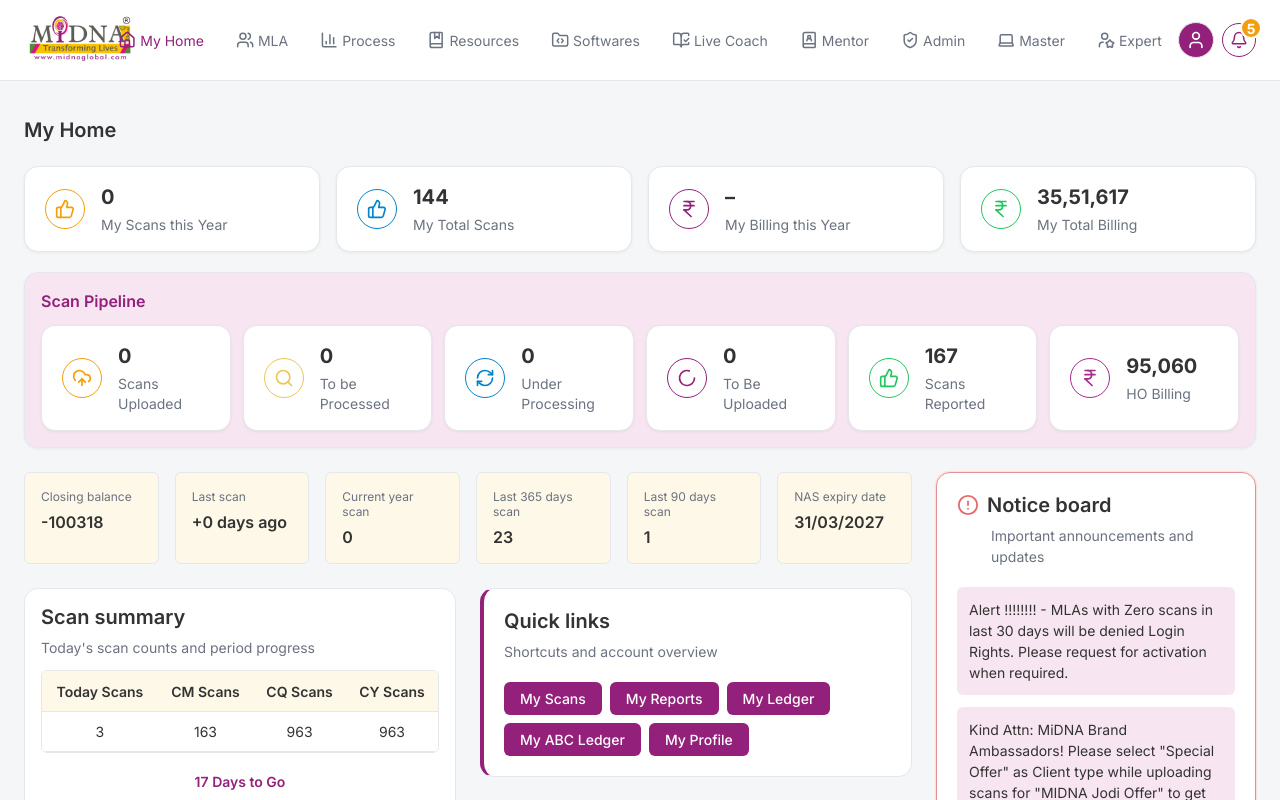
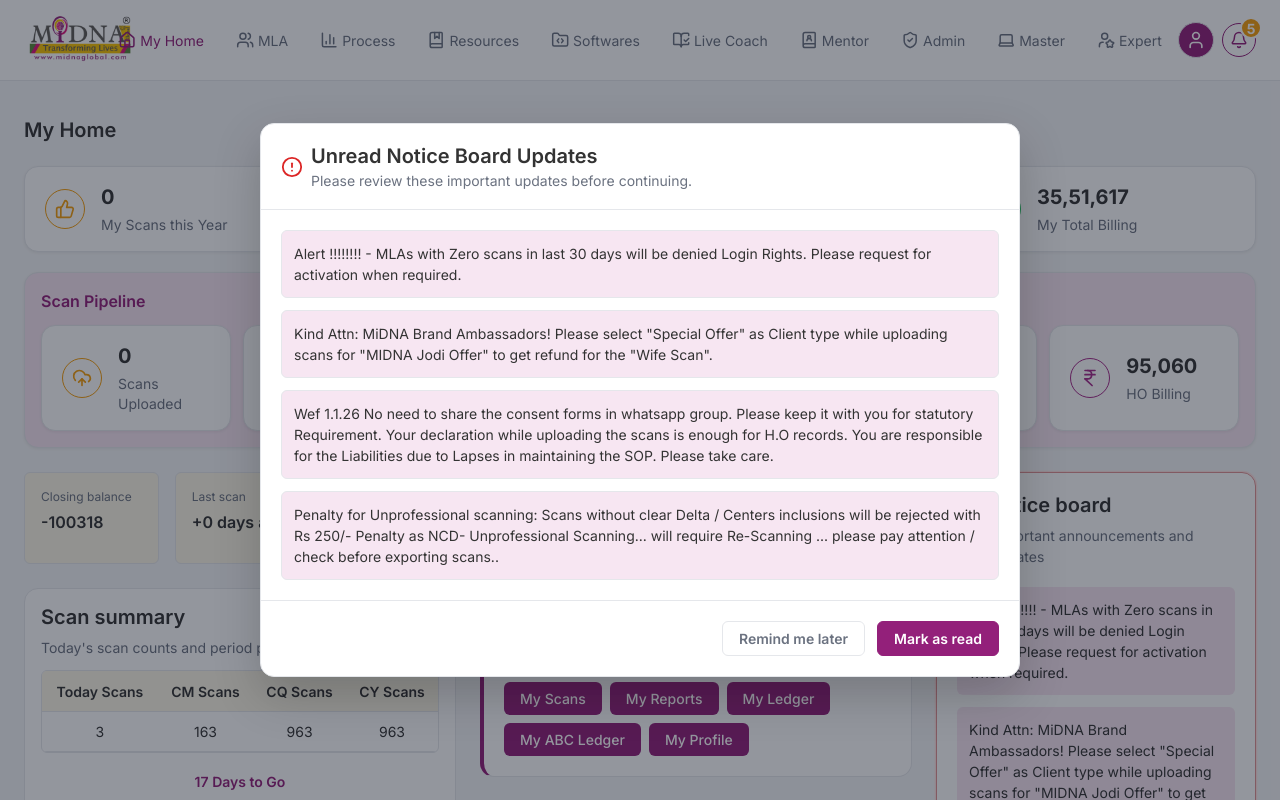
Before and after one commit to MirudhubasiniRC/Midna_Global, a React (Vite) app: page /home in a window 1280 px wide. Shown: the top 800 px of the page. Built offline with nearby package versions, Linux system fonts and the light colour scheme.

Commit message:
Added notification

```diff
--- a/src/components/Home/Home.tsx
+++ b/src/components/Home/Home.tsx
@@ -1,6 +1,8 @@
-import { colors, spacing, typography } from '../../styles/theme';
+import { useEffect, useState } from 'react';
+import { AlertCircle } from 'lucide-react';
+import { colors, spacing, typography, radius } from '../../styles/theme';
 import TopBar from '../Layout/TopBar';
-import NoticeBoard from './NoticeBoard';
+import NoticeBoard, { NOTICE_ITEMS } from './NoticeBoard';
 import QuickLinks from './QuickLinks';
 import ScansCard from './ScansCard';
 import NestPerformance from './NestPerformance';
@@ -8,8 +10,27 @@
 import DashboardKpiStrip from './DashboardKpiStrip';
 
 const theme = colors.light;
+const NOTICE_READ_KEY = 'midna_notice_read_v1';
 
 export default function Home() {
+  const [showNoticeModal, setShowNoticeModal] = useState(false);
+
+  useEffect(() => {
+    const readStatus = localStorage.getItem(NOTICE_READ_KEY);
+    if (readStatus === 'true') return;
+
+    const timer = window.setTimeout(() => {
+      setShowNoticeModal(true);
+    }, 1200);
+
+    return () => window.clearTimeout(timer);
+  }, []);
+
+  const handleMarkAsRead = () => {
+    localStorage.setItem(NOTICE_READ_KEY, 'true');
+    setShowNoticeModal(false);
+  };
+
   return (
     <div
       style={{
@@ -62,6 +83,148 @@
           </div>
         </div>
       </main>
+
+      {showNoticeModal ? (
+        <div
+          style={{
+            position: 'fixed',
+            inset: 0,
+            background: 'rgba(17, 24, 39, 0.45)',
+            display: 'flex',
+            alignItems: 'center',
+            justifyContent: 'center',
+            zIndex: 1000,
+            padding: spacing[6],
+          }}
+          onClick={() => setShowNoticeModal(false)}
+        >
+          <div
+            role="dialog"
+            aria-modal="true"
+            aria-label="Unread notice board alerts"
+            onClick={(e) => e.stopPropagation()}
+            style={{
+              width: 'min(760px, 100%)',
+              maxHeight: '86vh',
+              overflow: 'hidden',
+              background: theme['bg-surface'],
+              border: `1px solid ${theme.border}`,
+              borderRadius: radius.lg,
+              boxShadow: '0 18px 48px rgba(0, 0, 0, 0.2)',
+              display: 'flex',
+              flexDirection: 'column',
+            }}
+          >
+            <div
+              style={{
+                padding: spacing[5],
+                borderBottom: `1px solid ${theme.border}`,
+                display: 'flex',
+                alignItems: 'center',
+                gap: spacing[2],
+              }}
+            >
+              <AlertCircle size={22} color={theme.error} />
+              <div>
+                <h2
+                  style={{
+                    margin: 0,
+                    fontSize: typography.sizes.xl.fontSize,
+                    fontFamily: typography.fonts.heading.family,
+                    fontWeight: typography.fonts.heading.fontWeight,
+                    color: theme['text-primary'],
+                  }}
+                >
+                  Unread Notice Board Updates
+                </h2>
+                <p
+                  style={{
+                    margin: `${spacing[1]} 0 0`,
+                    color: theme['text-secondary'],
+                    fontSize: typography.sizes.sm.fontSize,
+                  }}
+                >
+                  Please review these important updates before continuing.
+                </p>
+              </div>
+            </div>
+
+            <div
+              style={{
+                padding: spacing[5],
+                overflowY: 'auto',
+                display: 'grid',
+                gap: spacing[3],
+              }}
+            >
+              {NOTICE_ITEMS.map((text, idx) => (
+                <div
+                  key={`${idx}-${text.slice(0, 16)}`}
+                  style={{
+                    background: theme['table-header-bg'],
+                    border: `1px solid ${theme.border}`,
+                    borderRadius: radius.sm,
+                    padding: spacing[3],
+                    color: theme['text-primary'],
+                    fontSize: typography.sizes.sm.fontSize,
+                    lineHeight: 1.5,
+                    fontFamily: typography.fonts.sans.family,
+                  }}
+                >
+                  {text}
+                </div>
+              ))}
+            </div>
+
+            <div
+              style={{
+                padding: spacing[5],
+                borderTop: `1px solid ${theme.border}`,
+                display: 'flex',
+                justifyContent: 'flex-end',
+                gap: spacing[3],
+              }}
+            >
+              <button
+                type="button"
+                onClick={() => setShowNoticeModal(false)}
+                style={{
+                  border: `1px solid ${theme.border}`,
+                  borderRadius: radius.sm,
+                  background: theme['bg-surface'],
+                  color: theme['text-secondary'],
+                  padding: `${spacing[2]} ${spacing[4]}`,
+                  fontFamily: typography.fonts.sans.family,
+                  fontSize: typography.sizes.sm.fontSize,
+                  fontWeight: 600,
+                  cursor: 'pointer',
+                  outlineColor: theme['focus-ring'],
+                }}
+              >
+                Remind me later
+              </button>
+              <button
+                type="button"
+                onClick={handleMarkAsRead}
+                style={{
+                  border: `1px solid ${theme.primary}`,
+                  borderRadius: radius.sm,
+                  background: theme['btn-primary-bg'],
+                  color: theme['btn-primary-text'],
+                  padding: `${spacing[2]} ${spacing[4]}`,
+                  fontFamily: typography.fonts.sans.family,
+                  fontSize: typography.sizes.sm.fontSize,
+                  fontWeight: 600,
+                  cursor: 'pointer',
+                  outlineColor: theme['focus-ring'],
+                }}
+              >
+                Mark as read
+              </button>
+            </div>
+          </div>
+        </div>
+      ) : null}
     </div>
   );
 }
--- a/src/components/Home/NoticeBoard.tsx
+++ b/src/components/Home/NoticeBoard.tsx
@@ -3,7 +3,7 @@
 
 const theme = colors.light;
 
-const notices = [
+export const NOTICE_ITEMS = [
   'Alert !!!!!!!! - MLAs with Zero scans in last 30 days will be denied Login Rights. Please request for activation when required.',
   'Kind Attn: MiDNA Brand Ambassadors! Please select "Special Offer" as Client type while uploading scans for "MIDNA Jodi Offer" to get refund for the "Wife Scan".',
   'Wef 1.1.26 No need to share the consent forms in whatsapp group. Please keep it with you for statutory Requirement. Your declaration while uploading the scans is enough for H.O records. You are responsible for the Liabilities due to Lapses in maintaining the SOP. Please take care.',
@@ -97,7 +97,7 @@
             overflowY: 'auto',
           }}
         >
-          {notices.map((text, i) => (
+          {NOTICE_ITEMS.map((text, i) => (
             <div
               key={i}
             style={{
```
